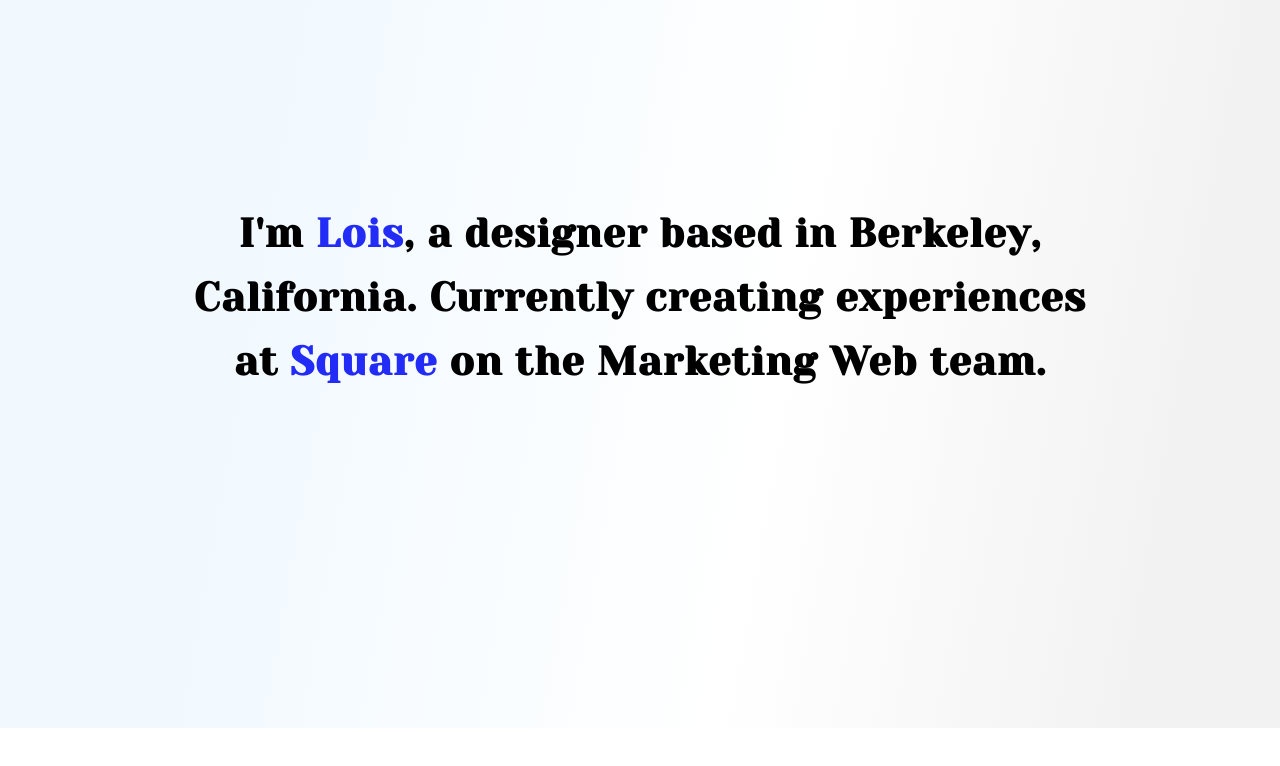
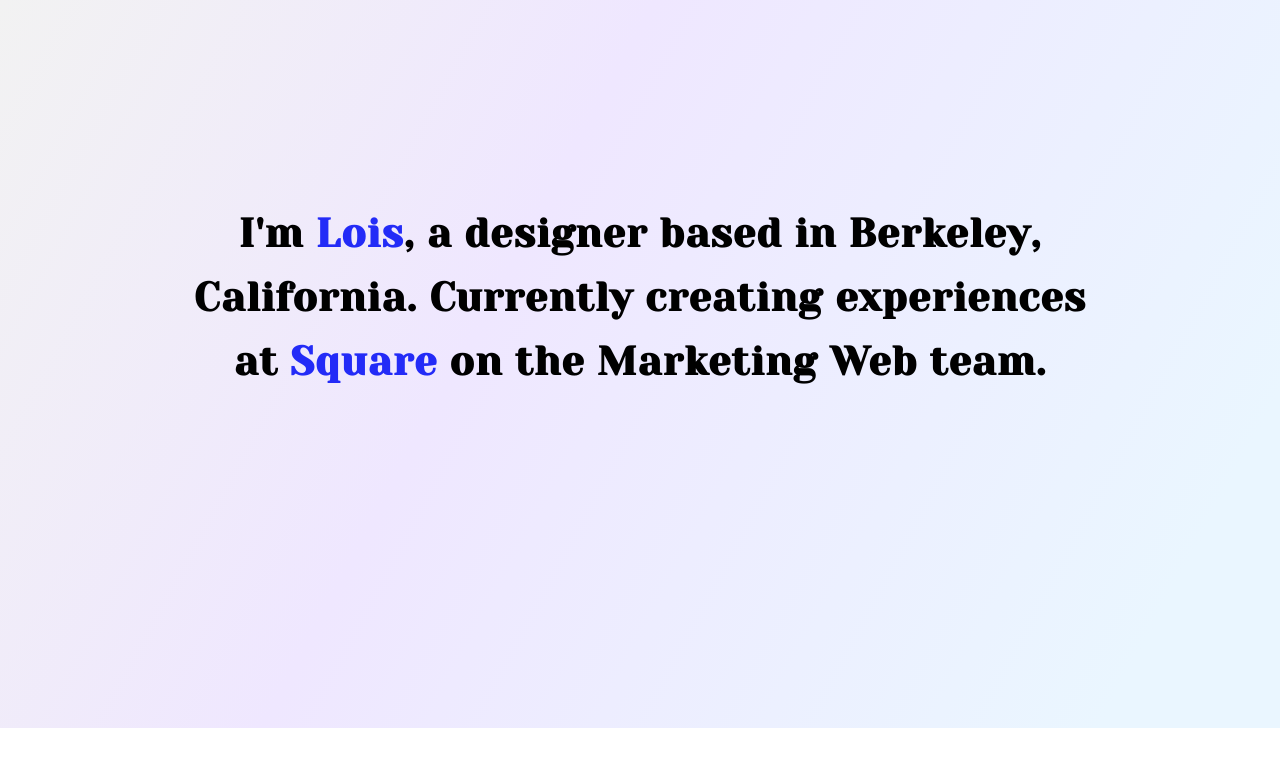
Before and after one commit to loisbin/loisbin.github.io, a React (Create React App) app: page / in a window 1280 px wide. Shown: the top 766 px of the page. Built offline with nearby package versions, Linux system fonts and the light colour scheme; a web font is replaced by a local one.

Commit message:
Imma push force

```diff
--- a/package.json
+++ b/package.json
@@ -1,17 +1,22 @@
 {
   "name": "portfolio",
+  "homepage": "https://loisbin.github.io/",
   "version": "0.1.0",
   "private": true,
   "dependencies": {
     "@testing-library/jest-dom": "^4.2.4",
     "@testing-library/react": "^9.5.0",
     "@testing-library/user-event": "^7.2.1",
+    "framer-motion": "^2.3.0",
+    "gh-pages": "^3.1.0",
     "react": "^16.13.1",
     "react-dom": "^16.13.1",
     "react-router-dom": "^5.2.0",
     "react-scripts": "3.4.1"
   },
   "scripts": {
+    "predeploy": "npm run build",
+    "deploy": "gh-pages -b master -d build",
     "start": "react-scripts start",
     "build": "react-scripts build",
     "test": "react-scripts test",
--- a/src/Home.css
+++ b/src/Home.css
@@ -1,13 +1,3 @@
-
-@keyframes backgroundGradient {
-  0%    {background: linear-gradient(140deg, rgba(255,255,255,1) 0%, rgba(242,242,242,1) 50%, rgba(241,249,255,1) 100%);}
-  15%    {background: linear-gradient(120deg, rgba(255,255,255,1) 0%, rgba(242,242,242,1) 40%, rgba(241,249,255,1) 90%);}
-  30%   {background: linear-gradient(100deg, rgba(255,255,255,1) 0%, rgba(242,242,242,1) 30%, rgba(241,249,255,1) 80%);}
-  45%   {background: linear-gradient(90deg, rgba(242,242,242,1) 20%, rgba(241,249,255,1) 60%, rgba(255,255,255,1) 90%);}
-  60%   {background: linear-gradient(80deg, rgba(242,242,242,1) 0%, rgba(241,249,255,1) 40%, rgba(255,255,255,1) 80%);}
-  75%   {background: linear-gradient(100deg, rgba(241,249,255,1) 20%, rgba(255,255,255,1) 60%, rgba(242,242,242,1) 90%);}
-  90%  {background: linear-gradient(110deg, rgba(241,249,255,1) 0%, rgba(255,255,255,1) 50%, rgba(242,242,242,1) 80%);}
-}
 
 html {
   margin: 0;
@@ -306,7 +296,6 @@
   left: 0;
   position: absolute;
   z-index: 1;
-  animation: backgroundGradient 7s infinite alternate;
 }
 
 #landing-text {
--- a/src/Home.js
+++ b/src/Home.js
@@ -1,5 +1,6 @@
 import React, { Component } from 'react';
 import { Link, withRouter } from 'react-router-dom';
+import { motion, useTransform } from 'framer-motion';
 import './Home.css';
 import _ from 'lodash';
 import Preview from './Preview.js'
@@ -157,8 +158,17 @@
           <div id='arrow-wrapper' onClick={this.handleClick} style={{'visibility': visibility}}>
             <img style={{'width': '100%'}} src={arrow} alt='arrow'/>
           </div>
-
-          <div id='landing-bg'>
+          <motion.div id='landing-bg'
+            animate={{
+              background: [
+                'linear-gradient(140deg, rgba(242,242,242,1) 0%, rgba(239,231,255,1) 50%, rgba(234,246,255,1) 100%)',
+                'linear-gradient(100deg, rgba(242,242,242,1) 0%, rgba(239,231,255,1) 30%, rgba(234,246,255,1) 80%)',
+                'linear-gradient(80deg, rgba(239,231,255,1) 0%, rgba(234,246,255,1) 40%, rgba(242,242,242,1) 80%)',
+                'linear-gradient(110deg, rgba(234,246,255,1) 0%, rgba(242,242,242,1) 50%, rgba(239,231,255,1) 80%)'
+              ]
+            }}
+            transition={{ duration: 3, flip: Infinity }}
+          >
             <div id='landing-text'>
               <p className='landing'>
                 I'm <span className='blue-text'>Lois</span>, a designer based in Berkeley, California.
@@ -166,7 +176,7 @@
                 Marketing Web team.
               </p>
             </div>
-          </div>
+          </motion.div>
 
           <div className='fade' id='proj-landscape'>
           {/* PROJECTS SECTION */}
```
Also changed, not shown: 2 other files (tests, documents, lock files or other folders).
